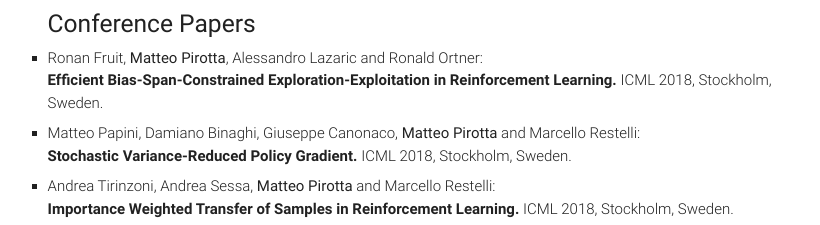
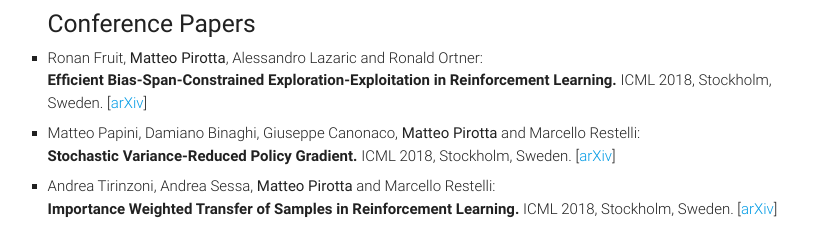
Before and after one commit to teopir/teopir.github.io, a plain HTML site: page index.html in a window 1280 px wide. Shown: the part 2083-2308 px from the top of the page, without its empty margins (221-1041 px from the left). Drawn offline with nearby package versions, Linux system fonts and the light colour scheme; some packages are replaced by stand-ins of ours.

Commit message:
Added arXiv links

```diff
--- a/index.html
+++ b/index.html
@@ -197,17 +197,17 @@
 						<li>
 							Ronan Fruit, <span class="pubs_me">Matteo Pirotta</span>, Alessandro Lazaric and Ronald Ortner:<br>
 							<span class="pubs_title">Efficient Bias-Span-Constrained Exploration-Exploitation in Reinforcement Learning.
-							</span> ICML 2018, Stockholm, Sweden.
+							</span> ICML 2018, Stockholm, Sweden. [<a href="https://arxiv.org/abs/1802.04020">arXiv</a>]
 						</li>
 						<li>
 							Matteo Papini, Damiano Binaghi, Giuseppe Canonaco, <span class="pubs_me">Matteo Pirotta</span> and Marcello Restelli:<br>
 							<span class="pubs_title">Stochastic Variance-Reduced Policy Gradient.
-							</span> ICML 2018, Stockholm, Sweden.
+							</span> ICML 2018, Stockholm, Sweden. [<a href="https://arxiv.org/abs/1806.05618">arXiv</a>]
 						</li>
 						<li>
 							Andrea Tirinzoni, Andrea Sessa, <span class="pubs_me">Matteo Pirotta</span> and Marcello Restelli:<br>
 							<span class="pubs_title">Importance Weighted Transfer of Samples in Reinforcement Learning.
-							</span> ICML 2018, Stockholm, Sweden.
+							</span> ICML 2018, Stockholm, Sweden. [<a href="https://arxiv.org/abs/1805.10886">arXiv</a>]
 						</li>
 						<li>
 							Davide Di Febbo, Emilia Ambrosini, <span class="pubs_me">Matteo Pirotta</span>, Eric Rojas, Marcello Restelli, Alessandra Pedrocchi and Simona Ferrante:
```
